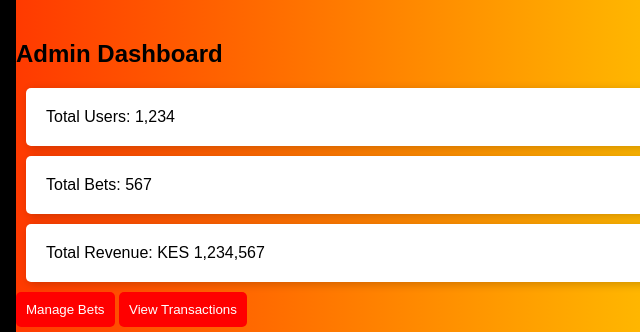
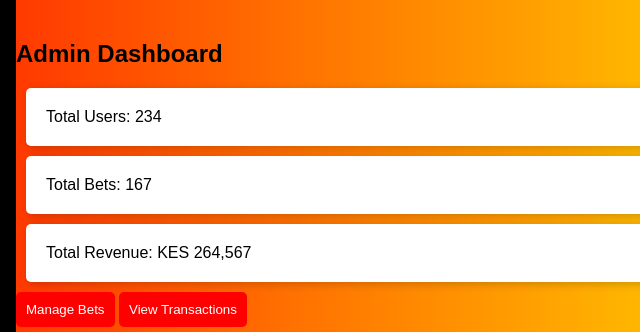
Before and after one commit to abigaelamah/UshindiBet-2, a plain HTML site: page index.html in a window 1280 px wide. Shown: the top 332 px of the page, 274-914 px from the left. Drawn offline with Linux system fonts and the light colour scheme.

Commit message:
Update index.html

```diff
--- a/index.html
+++ b/index.html
@@ -79,9 +79,9 @@
     </div>
     <div class="main-content">
         <h2>Admin Dashboard</h2>
-        <div class="card">Total Users: 1,234</div>
-        <div class="card">Total Bets: 567</div>
-        <div class="card">Total Revenue: KES 1,234,567</div>
+        <div class="card">Total Users: 234</div>
+        <div class="card">Total Bets: 167</div>
+        <div class="card">Total Revenue: KES 264,567</div>
         <button class="button" onclick="navigateTo('manage_bets.html')">Manage Bets</button>
         <button class="button" onclick="navigateTo('transactions.html')">View Transactions</button>
     </div>
```
